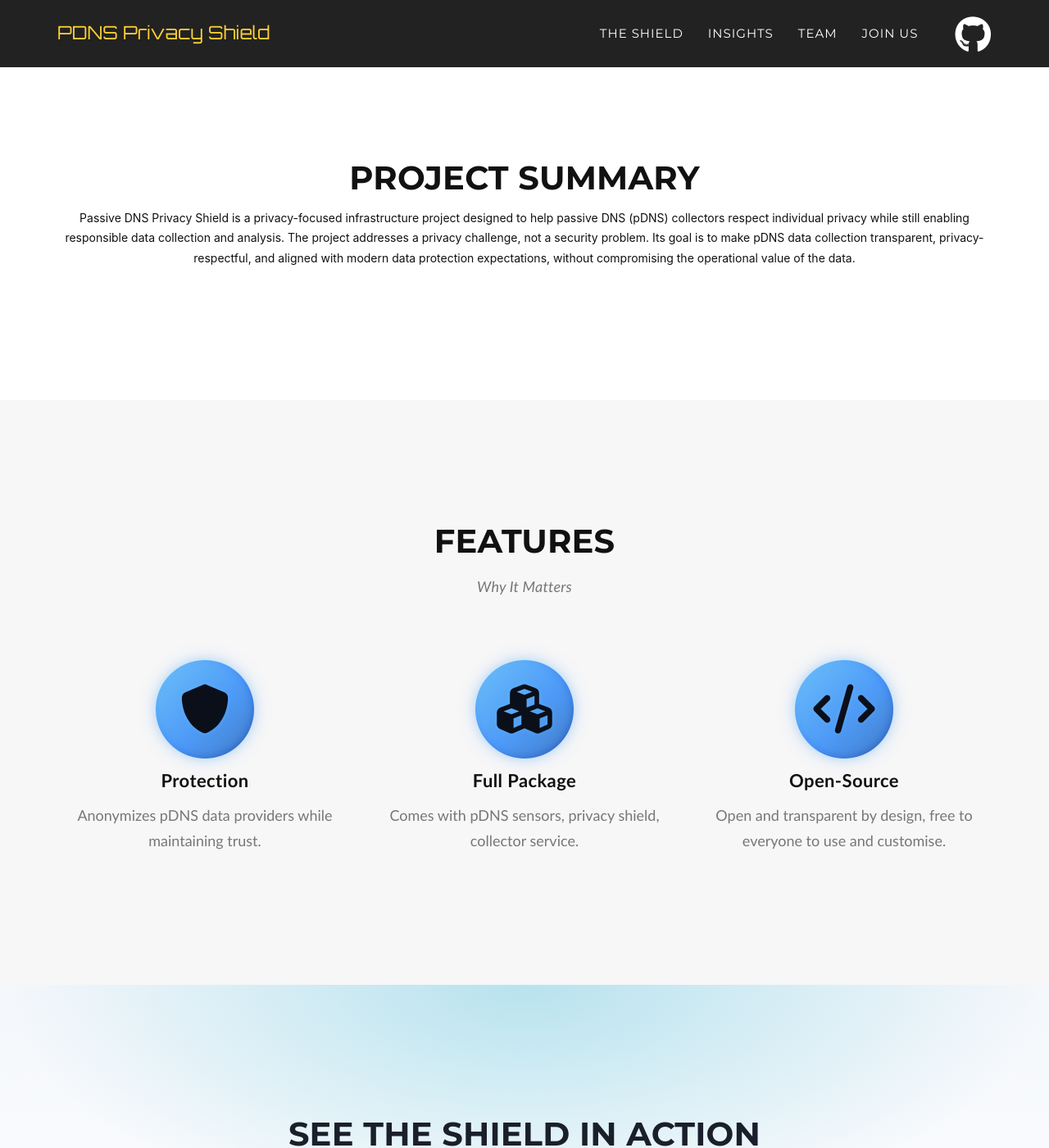
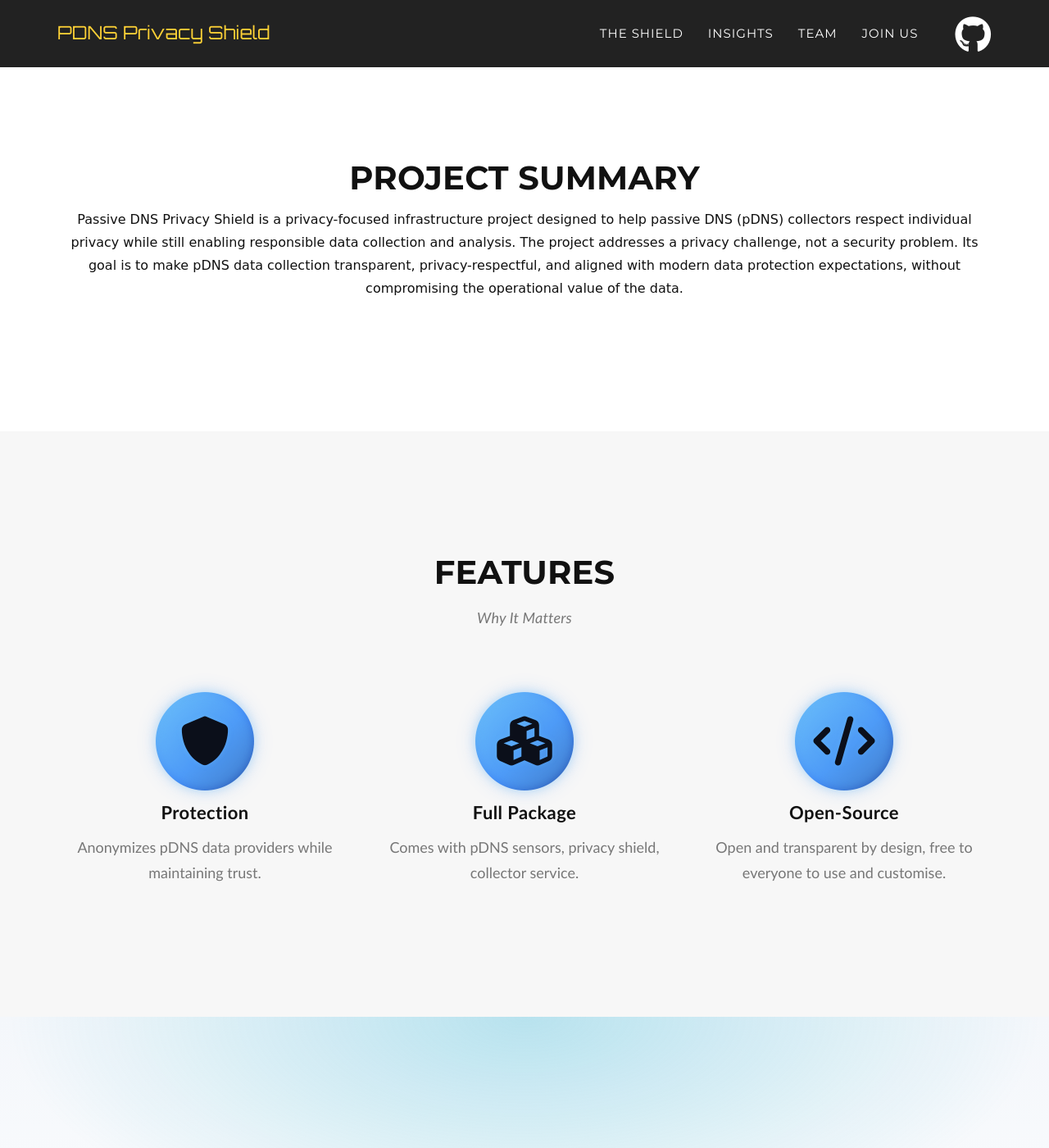
Before and after one commit to privacy-shield/pdns-privacy-website, a Jekyll site: the page built from index.html, in a window 1280 px wide and 1400 px high, scrolled down 648 px. Shown: the whole window at 82% size. Built offline with Jekyll 4.4.1, drawn with Linux system fonts in a browser that asks for light colours; some web fonts are replaced; some of the changed text lies outside the part shown.

Commit message:
Cosmetic fixes

```diff
--- a/_includes/css/agency.css
+++ b/_includes/css/agency.css
@@ -21,7 +21,7 @@ body {
 }
 
 p {
-    font-size: 14px;
+    font-size: 16px;
     line-height: 1.75;
 }
 
--- a/_includes/header.html
+++ b/_includes/header.html
@@ -50,10 +50,10 @@
                         <a class="page-scroll" href="#about">Join Us</a>
                     </li>
                     <li>
-  <a href="https://github.com/privacy-shield/pdns" target="_blank">
-    <i class="fab fa-github"></i>
-  </a>
-</li>
+                        <a href="{{site.github_url}}" target="_blank">
+                            <i class="fab fa-github"></i>
+                        </a>
+                    </li>
 
                 </ul>
             </div>
--- a/_includes/license.html
+++ b/_includes/license.html
@@ -49,7 +49,7 @@
             <div class="row">
                 <div class="col-sm-12 text-center">
                     <h2 class="section-heading">License</h2>
-                    <p> This project is licensed under the <a href="https://www.gnu.org/licenses/agpl-3.0.html">GNU Affero General Public License v3</a> to ensure transparency and openness in privacy-sensitive DNS data collection.<br/> Commercial license available on demand.
+                    <p> This project is licensed under the <a href="https://www.gnu.org/licenses/agpl-3.0.html">AGPL-3.0</a> to ensure transparency and openness in privacy-sensitive DNS data collection.<br/> Commercial license available on demand.
                     </p>
                 </div>
             </div>
--- a/_layouts/style.css
+++ b/_layouts/style.css
@@ -1,3 +1,7 @@
 {% include css/bootstrap.min.css %}
 {% include css/agency.css %}
 {{ content }}
+
+#page-top {
+    font-family: 'DejaVu Sans', sans-serif;
+}
```
Also changed, not shown: Gemfile.lock.
